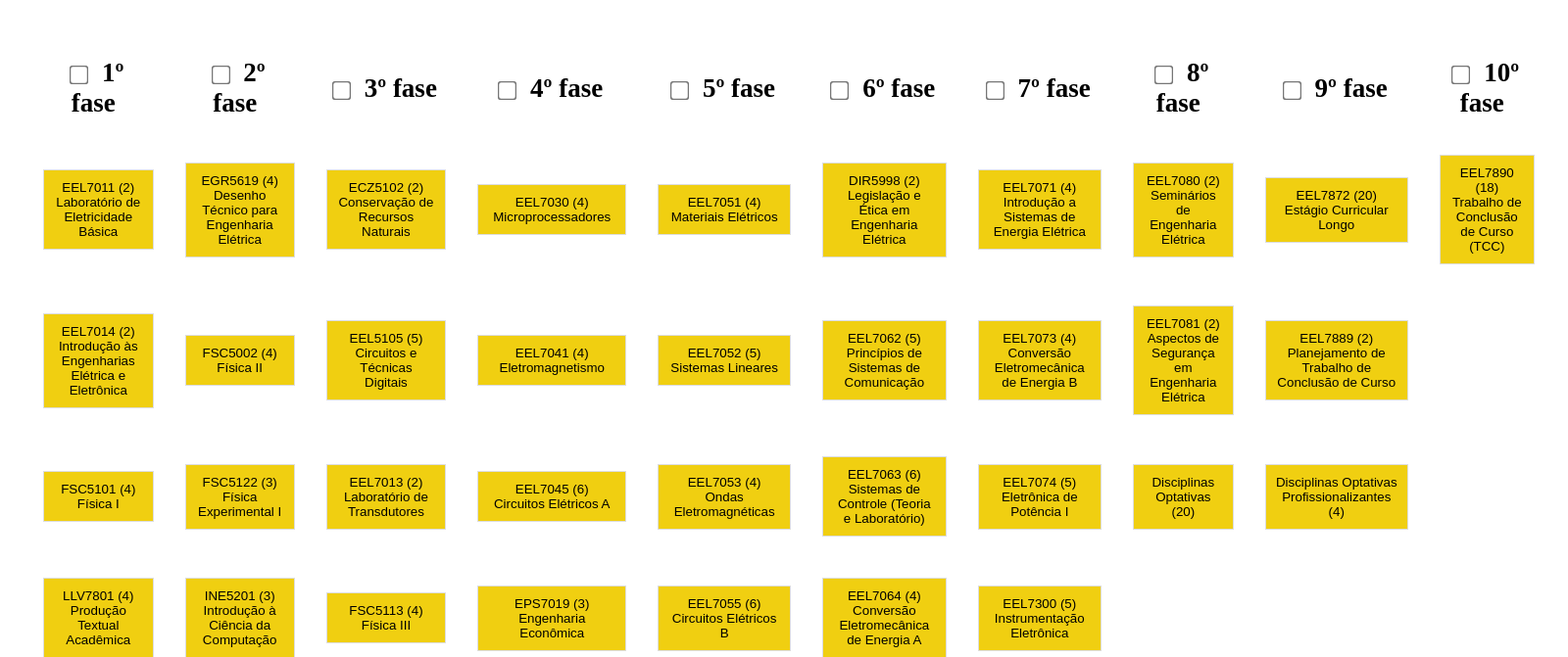
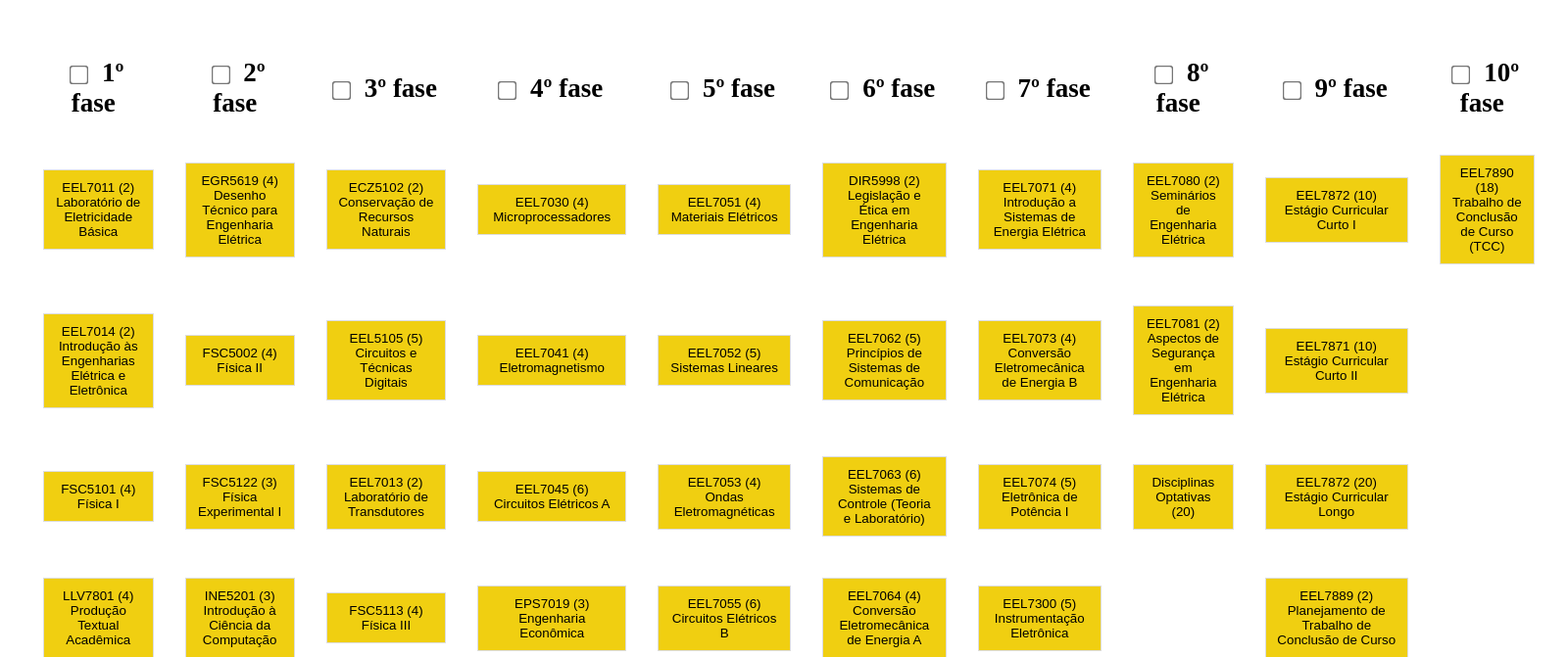
Before and after one commit to GiuliaFranke/EELconecta, a Flask app: page /eletrica in a window 1600 px wide. Shown: the part 136-807 px from the top of the page at 98% size. Run offline with Flask 3, Linux system fonts and the light colour scheme.

Commit message:
Update eletrica.html

```diff
--- a/eelconecta/templates/eletrica.html
+++ b/eelconecta/templates/eletrica.html
@@ -49,7 +49,7 @@ td {
       <td><button id="DIR5998" data-fase="6" onclick="carregarRecomendacoes('DIR5998')">DIR5998 (2)<br>Legislação e Ética em Engenharia Elétrica</button></td>
       <td><button id="EEL7071" data-fase="7" onclick="carregarRecomendacoes('EEL7071')">EEL7071 (4)<br>Introdução a Sistemas de Energia Elétrica</button></td>
       <td><button id="EEL7080" data-fase="8" onclick="carregarRecomendacoes('EEL7080')">EEL7080 (2)<br>Seminários de Engenharia Elétrica</button></td>
-      <td><button id="EEL7872" data-fase="9" onclick="carregarRecomendacoes('EEL7872')">EEL7872 (20)<br>Estágio Curricular Longo</button></td>
+      <td><button id="EEL7830" data-fase="9" onclick="carregarRecomendacoes('EEL7830')">EEL7872 (10)<br>Estágio Curricular Curto I</button></td>
       <td><button id="EEL7890" data-fase="10" onclick="carregarRecomendacoes('EEL7890')">EEL7890 (18)<br>Trabalho de Conclusão de Curso (TCC)</button></td>
     </tr>
 
@@ -62,7 +62,7 @@ td {
       <td><button id="EEL7062" data-fase="6" onclick="carregarRecomendacoes('EEL7062')">EEL7062 (5)<br>Princípios de Sistemas de Comunicação</button></td>
       <td><button id="EEL7073" data-fase="7" onclick="carregarRecomendacoes('EEL7073')">EEL7073 (4)<br>Conversão Eletromecânica de Energia B</button></td>
       <td><button id="EEL7081" data-fase="8" onclick="carregarRecomendacoes('EEL7081')">EEL7081 (2)<br>Aspectos de Segurança em Engenharia Elétrica</button></td>
-      <td><button id="EEL7889" data-fase="9" onclick="carregarRecomendacoes('EEL7889')">EEL7889 (2)<br>Planejamento de Trabalho de Conclusão de Curso</button></td>
+      <td><button id="EEL7871" data-fase="9" onclick="carregarRecomendacoes('EEL7830')">EEL7871 (10)<br>Estágio Curricular Curto II</button></td>
     </tr>
 
     <tr><!--3 linha-->
@@ -74,7 +74,7 @@ td {
       <td><button id="EEL7063" data-fase="6" onclick="carregarRecomendacoes('EEL7063')">EEL7063 (6)<br>Sistemas de Controle (Teoria e Laboratório)</button></td>
       <td><button id="EEL7074" data-fase="7" onclick="carregarRecomendacoes('EEL7074')">EEL7074 (5)<br>Eletrônica de Potência I</button></td>
       <td><button id="optativas" data-fase="8" onclick="carregarRecomendacoes('optativas')">Disciplinas Optativas (20)</button></td>
-      <td><button id="optativas_prof" data-fase="9" onclick="carregarRecomendacoes('optativas_prof')">Disciplinas Optativas Profissionalizantes (4)</button></td>
+      <td><button id="EEL7872" data-fase="9" onclick="carregarRecomendacoes('EEL7872')">EEL7872 (20)<br>Estágio Curricular Longo</button></td>
     </tr>
 
     <tr><!--4 linha-->
@@ -85,6 +85,8 @@ td {
       <td><button id="EEL7055" data-fase="5" onclick="carregarRecomendacoes('EEL7055')">EEL7055 (6)<br>Circuitos Elétricos B</button></td>
       <td><button id="EEL7064" data-fase="6" onclick="carregarRecomendacoes('EEL7064')">EEL7064 (4)<br>Conversão Eletromecânica de Energia A</button></td>
       <td><button id="EEL7300" data-fase="7" onclick="carregarRecomendacoes('EEL7300')">EEL7300 (5)<br>Instrumentação Eletrônica</button></td>
+      <td></td>
+      <td><button id="EEL7889" data-fase="9" onclick="carregarRecomendacoes('EEL7889')">EEL7889 (2)<br>Planejamento de Trabalho de Conclusão de Curso</button></td>
     </tr>
 
     <tr><!--5 linha-->
@@ -95,6 +97,8 @@ td {
       <td><button id="EEL7061" data-fase="5" onclick="carregarRecomendacoes('EEL7061')">EEL7061 (6)<br>Eletrônica I</button></td>
       <td><button id="EEL7072" data-fase="6" onclick="carregarRecomendacoes('EEL7072')">EEL7072 (4)<br>Projeto de Instalações Elétricas</button></td>
       <td><button id="EMC5425" data-fase="7" onclick="carregarRecomendacoes('EMC5425')">EMC5425 (4)<br>Fenômenos de Transportes</button></td>
+      <td></td>
+      <td><button id="optativas_prof" data-fase="9" onclick="carregarRecomendacoes('optativas_prof')">Disciplinas Optativas Profissionalizantes (4)</button></td>
     </tr>
 
     <tr><!--6 linha-->
```
